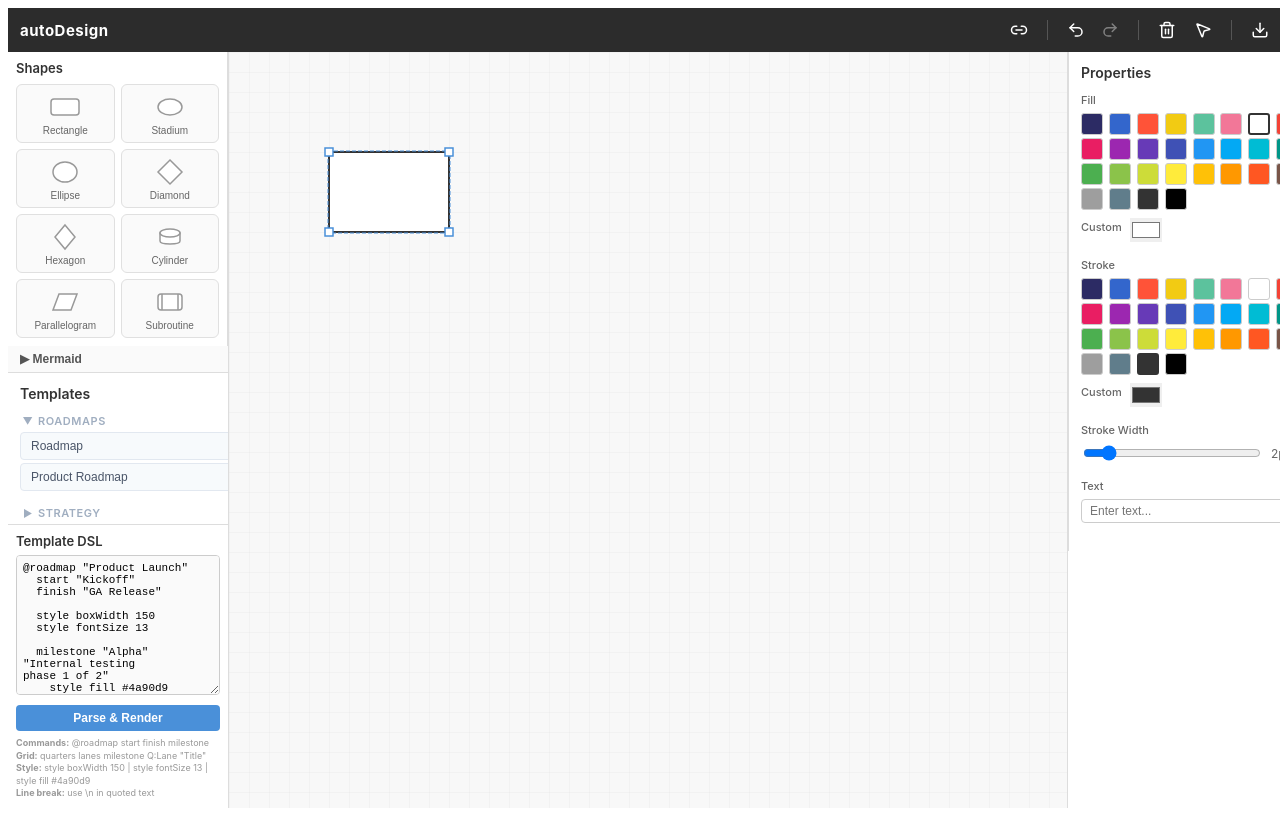
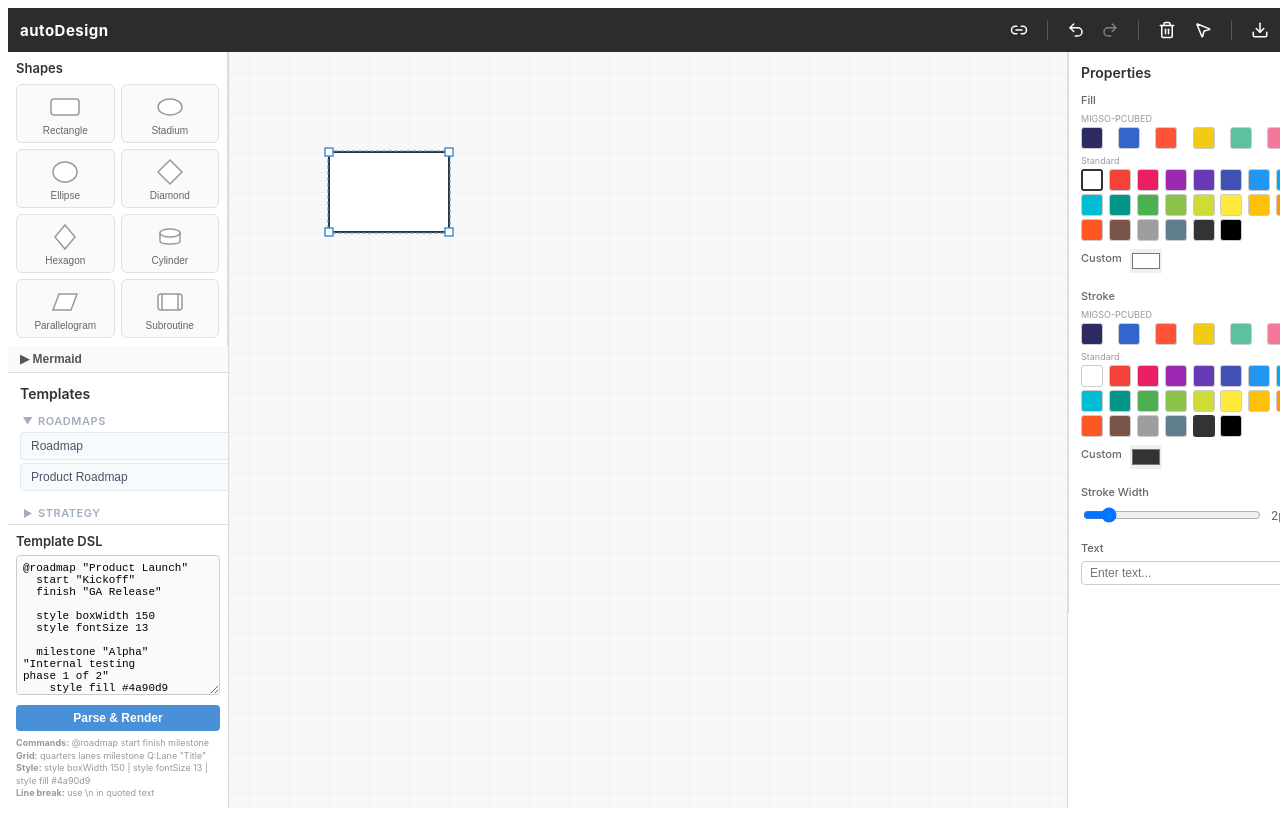
Before and after one commit to etcomment/autoDesign, a React (Vite) app: page / in a window 1280 px wide. Both pictures are taken after a click on the button "Rectangle". Built offline with nearby package versions, Linux system fonts and the light colour scheme.

Commit message:
feat(theme): palette MIGSO-PCUBED en rangée séparée au-dessus des couleurs standard

```diff
--- a/src/panels/PropertiesPanel.tsx
+++ b/src/panels/PropertiesPanel.tsx
@@ -2,13 +2,49 @@ import { useDiagramStore } from '../store/diagramStore'
 import { MIGSO_PALETTE } from '../lib/theme'
 
 const PRESET_COLORS = [
-  ...MIGSO_PALETTE,
   '#ffffff', '#f44336', '#e91e63', '#9c27b0', '#673ab7',
   '#3f51b5', '#2196f3', '#03a9f4', '#00bcd4', '#009688',
   '#4caf50', '#8bc34a', '#cddc39', '#ffeb3b', '#ffc107',
   '#ff9800', '#ff5722', '#795548', '#9e9e9e', '#607d8b',
   '#333333', '#000000',
 ]
+
+function ColorGrid({ currentColor, onPick, prefix }: { currentColor: string; onPick: (color: string) => void; prefix: string }) {
+  return (
+    <>
+      <label style={{ fontSize: 9, color: '#999', marginBottom: 3, display: 'block' }}>MIGSO-PCUBED</label>
+      <div style={{ display: 'grid', gridTemplateColumns: `repeat(6, 1fr)`, gap: 3, marginBottom: 6 }}>
+        {MIGSO_PALETTE.map((color) => (
+          <button
+            key={`${prefix}${color}`}
+            style={{
+              ...styles.colorButton,
+              backgroundColor: color,
+              border: currentColor === color ? '2px solid #333' : '1px solid #ccc',
+            }}
+            onClick={() => onPick(color)}
+            title={color}
+          />
+        ))}
+      </div>
+      <label style={{ fontSize: 9, color: '#999', marginBottom: 3, display: 'block' }}>Standard</label>
+      <div style={styles.colorGrid}>
+        {PRESET_COLORS.map((color) => (
+          <button
+            key={`${prefix}${color}`}
+            style={{
+              ...styles.colorButton,
+              backgroundColor: color,
+              border: currentColor === color ? '2px solid #333' : '1px solid #ccc',
+            }}
+            onClick={() => onPick(color)}
+            title={color}
+          />
+        ))}
+      </div>
+    </>
+  )
+}
 
 export function PropertiesPanel() {
   const shapes = useDiagramStore(s => s.shapes)
@@ -52,20 +88,7 @@ export function PropertiesPanel() {
 
       <div style={styles.section}>
         <label style={styles.label}>Fill</label>
-        <div style={styles.colorGrid}>
-          {PRESET_COLORS.map((color) => (
-            <button
-              key={color}
-              style={{
-                ...styles.colorButton,
-                backgroundColor: color,
-                border: primaryShape.style.fill === color ? '2px solid #333' : '1px solid #ccc',
-              }}
-              onClick={() => handleStyleChange('fill', color)}
-              title={color}
-            />
-          ))}
-        </div>
+        <ColorGrid currentColor={primaryShape.style.fill} onPick={(c) => handleStyleChange('fill', c)} prefix="shape-f-" />
         <div style={styles.row}>
           <label style={styles.label}>Custom</label>
           <input
@@ -79,20 +102,7 @@ export function PropertiesPanel() {
 
       <div style={styles.section}>
         <label style={styles.label}>Stroke</label>
-        <div style={styles.colorGrid}>
-          {PRESET_COLORS.map((color) => (
-            <button
-              key={color}
-              style={{
-                ...styles.colorButton,
-                backgroundColor: color,
-                border: primaryShape.style.stroke === color ? '2px solid #333' : '1px solid #ccc',
-              }}
-              onClick={() => handleStyleChange('stroke', color)}
-              title={color}
-            />
-          ))}
-        </div>
+        <ColorGrid currentColor={primaryShape.style.stroke} onPick={(c) => handleStyleChange('stroke', c)} prefix="shape-s-" />
         <div style={styles.row}>
           <label style={styles.label}>Custom</label>
           <input
@@ -189,20 +199,7 @@ function DiagramElementColorPanel({ selectedIds, diagramColors, diagramStrokeCol
 
       <div style={styles.section}>
         <label style={styles.label}>{isMulti ? 'Fill (all selected)' : `Fill — ${diagramElementLabel(primaryId)}`}</label>
-        <div style={styles.colorGrid}>
-          {PRESET_COLORS.map((color) => (
-            <button
-              key={`fill-${color}`}
-              style={{
-                ...styles.colorButton,
-                backgroundColor: color,
-                border: primaryFill === color ? '2px solid #333' : '1px solid #ccc',
-              }}
-              onClick={() => elements.forEach(id => updateDiagramColor(id, color))}
-              title={color}
-            />
-          ))}
-        </div>
+        <ColorGrid currentColor={primaryFill} onPick={(c) => elements.forEach(id => updateDiagramColor(id, c))} prefix="de-f-" />
         <div style={styles.row}>
           <input
             type="color"
@@ -215,20 +212,7 @@ function DiagramElementColorPanel({ selectedIds, diagramColors, diagramStrokeCol
 
       <div style={styles.section}>
         <label style={styles.label}>{isMulti ? 'Stroke (all selected)' : `Stroke — ${diagramElementLabel(primaryId)}`}</label>
-        <div style={styles.colorGrid}>
-          {PRESET_COLORS.map((color) => (
-            <button
-              key={`stroke-${color}`}
-              style={{
-                ...styles.colorButton,
-                backgroundColor: color,
-                border: primaryStroke === color ? '2px solid #333' : '1px solid #ccc',
-              }}
-              onClick={() => elements.forEach(id => updateDiagramStrokeColor(id, color))}
-              title={color}
-            />
-          ))}
-        </div>
+        <ColorGrid currentColor={primaryStroke} onPick={(c) => elements.forEach(id => updateDiagramStrokeColor(id, c))} prefix="de-s-" />
         <div style={styles.row}>
           <input
             type="color"
--- a/src/templates/panels/TemplatePropertiesPanel.tsx
+++ b/src/templates/panels/TemplatePropertiesPanel.tsx
@@ -2,13 +2,49 @@ import { useTemplateStore } from '../store'
 import { MIGSO_PALETTE } from '../../lib/theme'
 
 const PRESET_COLORS = [
-  ...MIGSO_PALETTE,
   '#ffffff', '#f44336', '#e91e63', '#9c27b0', '#673ab7',
   '#3f51b5', '#2196f3', '#03a9f4', '#00bcd4', '#009688',
   '#4caf50', '#8bc34a', '#cddc39', '#ffeb3b', '#ffc107',
   '#ff9800', '#ff5722', '#795548', '#9e9e9e', '#607d8b',
   '#333333', '#000000',
 ]
+
+function ColorGrid({ currentColor, onPick, prefix }: { currentColor: string; onPick: (color: string) => void; prefix: string }) {
+  return (
+    <>
+      <label style={{ fontSize: 9, color: '#999', marginBottom: 3, display: 'block' }}>MIGSO-PCUBED</label>
+      <div style={{ display: 'grid', gridTemplateColumns: `repeat(6, 1fr)`, gap: 3, marginBottom: 6 }}>
+        {MIGSO_PALETTE.map((color) => (
+          <button
+            key={`${prefix}m-${color}`}
+            style={{
+              ...styles.colorButton,
+              backgroundColor: color,
+              border: currentColor === color ? '2px solid #333' : '1px solid #ccc',
+            }}
+            onClick={() => onPick(color)}
+            title={color}
+          />
+        ))}
+      </div>
+      <label style={{ fontSize: 9, color: '#999', marginBottom: 3, display: 'block' }}>Standard</label>
+      <div style={styles.colorGrid}>
+        {PRESET_COLORS.map((color) => (
+          <button
+            key={`${prefix}s-${color}`}
+            style={{
+              ...styles.colorButton,
+              backgroundColor: color,
+              border: currentColor === color ? '2px solid #333' : '1px solid #ccc',
+            }}
+            onClick={() => onPick(color)}
+            title={color}
+          />
+        ))}
+      </div>
+    </>
+  )
+}
 
 function elementLabel(elementId: string): string {
   const dash = elementId.indexOf('-')
@@ -142,20 +178,7 @@ export function TemplatePropertiesPanel() {
 
       <div style={styles.section}>
         <label style={styles.sectionLabel}>Fill</label>
-        <div style={styles.colorGrid}>
-          {PRESET_COLORS.map((color) => (
-            <button
-              key={`fill-${color}`}
-              style={{
-                ...styles.colorButton,
-                backgroundColor: color,
-                border: primaryFill === color ? '2px solid #333' : '1px solid #ccc',
-              }}
-              onClick={() => elements.forEach(id => updateTemplateColor(id, color))}
-              title={color}
-            />
-          ))}
-        </div>
+        <ColorGrid currentColor={primaryFill} onPick={(c) => elements.forEach(id => updateTemplateColor(id, c))} prefix="tpl-f-" />
         <div style={styles.row}>
           <input
             type="color"
@@ -168,20 +191,7 @@ export function TemplatePropertiesPanel() {
 
       <div style={styles.section}>
         <label style={styles.sectionLabel}>Stroke</label>
-        <div style={styles.colorGrid}>
-          {PRESET_COLORS.map((color) => (
-            <button
-              key={`stroke-${color}`}
-              style={{
-                ...styles.colorButton,
-                backgroundColor: color,
-                border: primaryStroke === color ? '2px solid #333' : '1px solid #ccc',
-              }}
-              onClick={() => elements.forEach(id => updateTemplateStrokeColor(id, color))}
-              title={color}
-            />
-          ))}
-        </div>
+        <ColorGrid currentColor={primaryStroke} onPick={(c) => elements.forEach(id => updateTemplateStrokeColor(id, c))} prefix="tpl-s-" />
         <div style={styles.row}>
           <input
             type="color"
```
